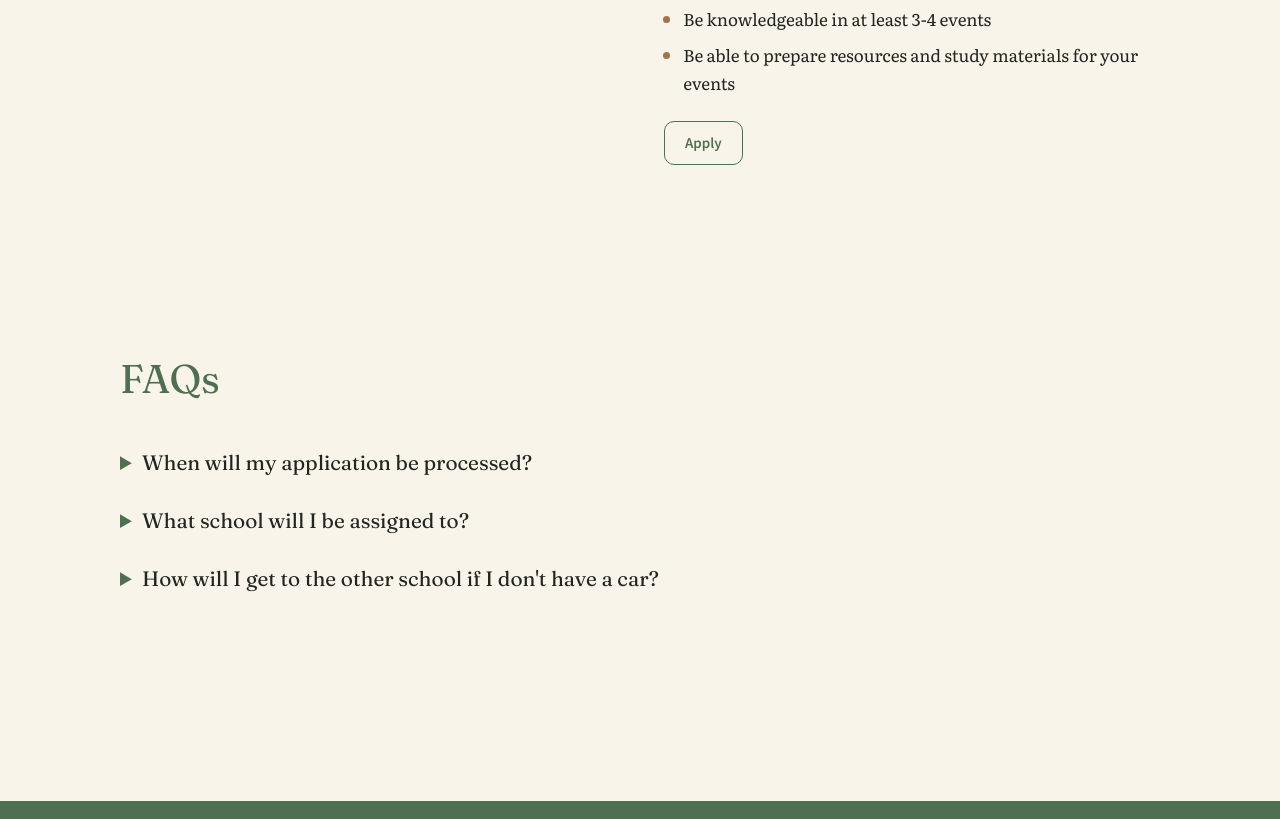
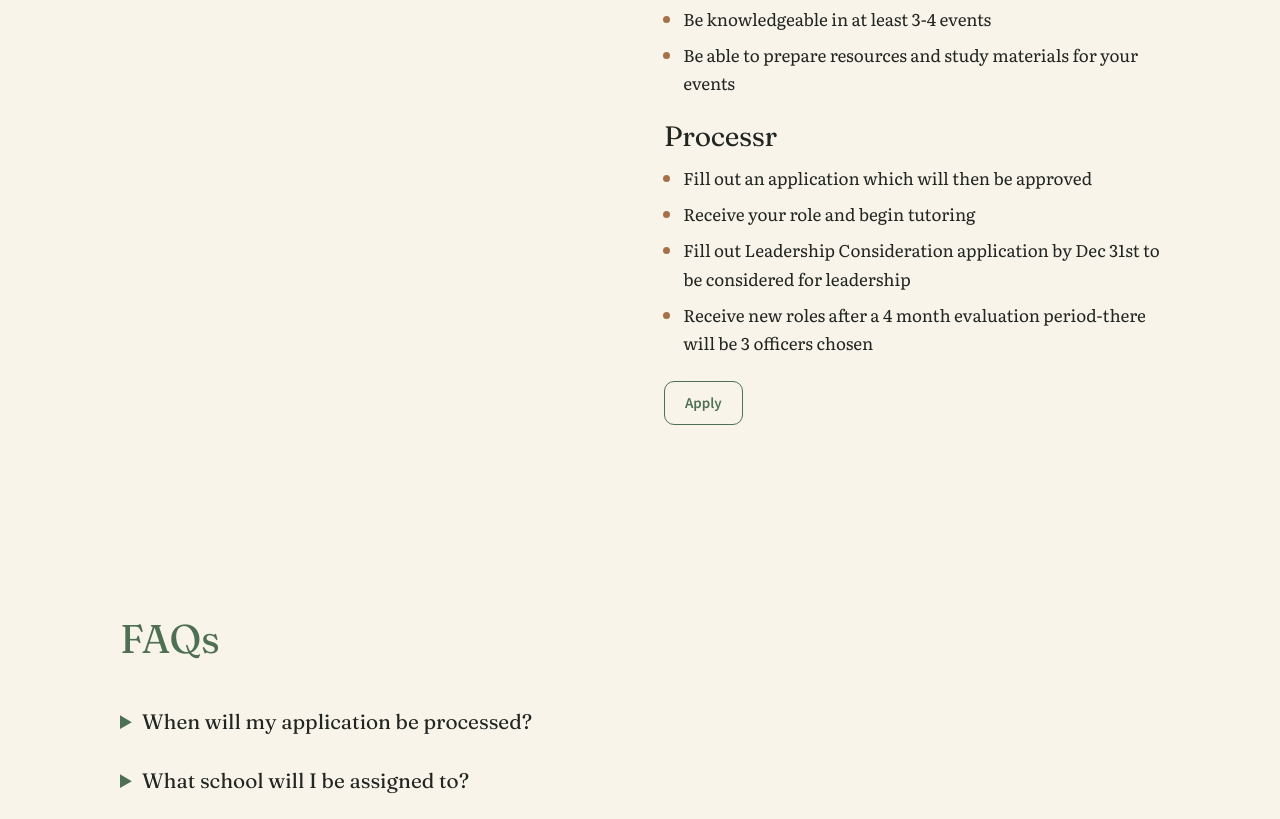
Before and after one commit to JULLIO08/sciolyprep, a plain HTML site: page contact/index.html in a window 1280 px wide. Shown: the part 1460-2279 px from the top of the page. Drawn offline with nearby package versions, Linux system fonts and the light colour scheme.

Commit message:
added info about joining

```diff
--- a/contact/index.html
+++ b/contact/index.html
@@ -72,6 +72,14 @@
           <li>Be knowledgeable in at least 3-4 events</li>
           <li>Be able to prepare resources and study materials for your events</li>
         </ul>
+        <h3>Processr</h3>
+        <ul class="checklist">
+          <li>Fill out an application which will then be approved</li>
+          <li>Receive your role and begin tutoring</li>
+          <li>Fill out Leadership Consideration application by Dec 31st to be considered for leadership</li>
+          <li>Receive new roles after a 4 month evaluation period-there will be 3 officers chosen</li>
+
+        </ul>
         <div class="actions">
           <a class="button" href="https://docs.google.com/forms/d/e/1FAIpQLSe86C645Aa37I02fnFOz4rEpNn4UkXqp0wh6c1maQxfXLW64g/viewform?usp=dialog">Apply</a>
         </div>
```
